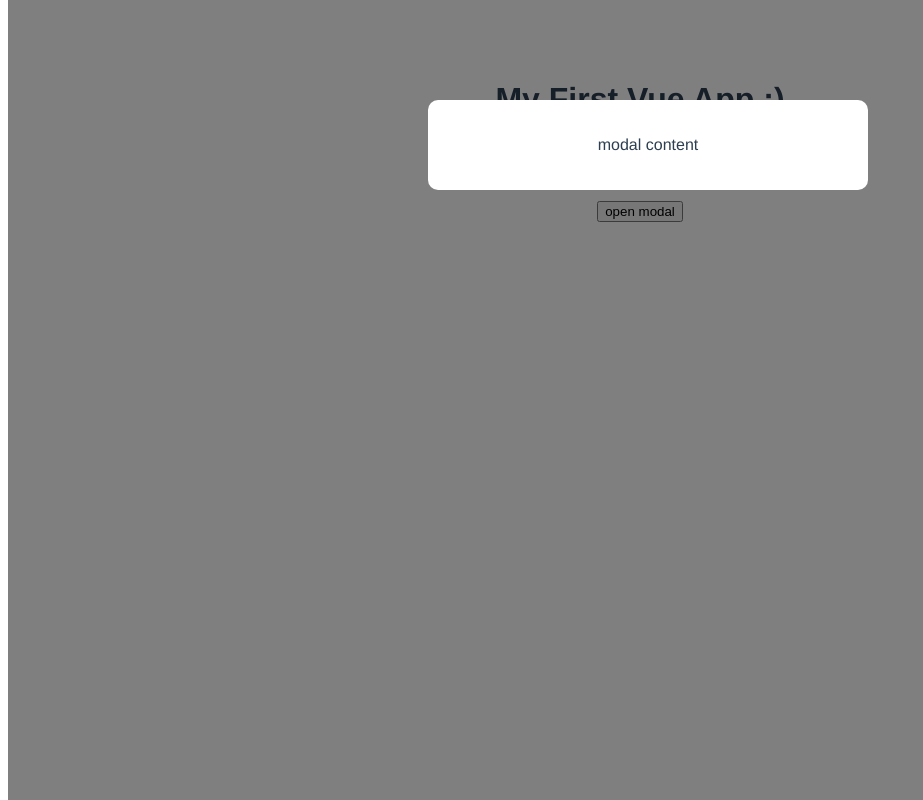
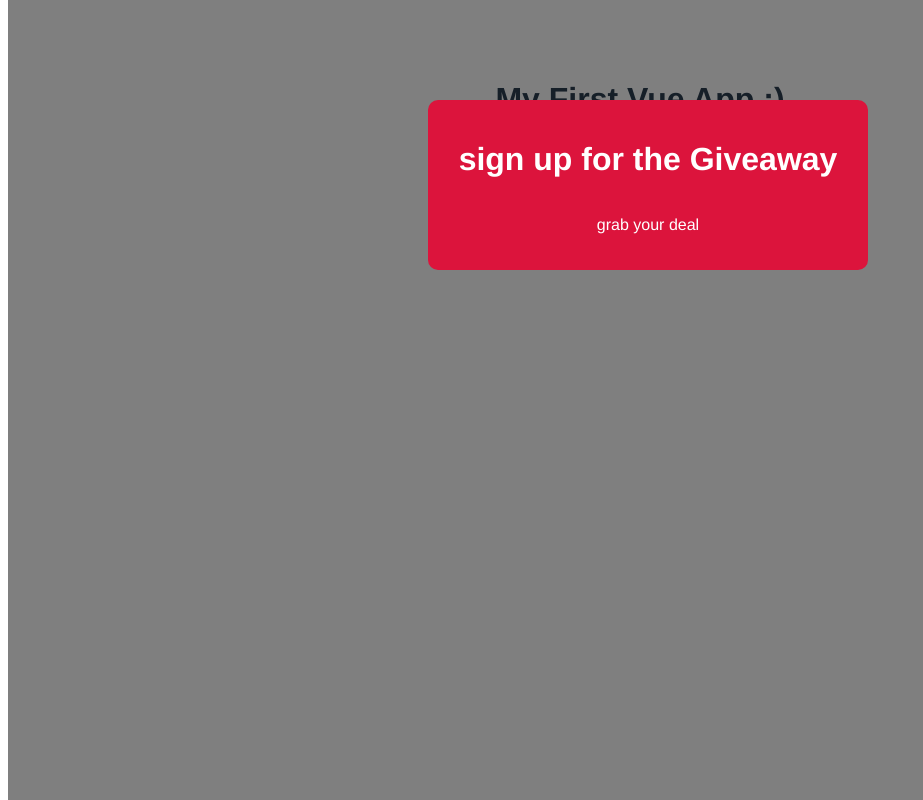
Before and after one commit to deeepak-me/vue3-roadmap, a Vue app in the folder modal-project/: page / in a window 1280 px wide. Both pictures are taken after a click on the button "open modal". Shown: the whole page, without its empty margins (0-923 px from the left). Built offline with nearby package versions, Linux system fonts and the light colour scheme.

Commit message:
feat: props

```diff
--- a/modal-project/src/components/Modal.vue
+++ b/modal-project/src/components/Modal.vue
@@ -1,10 +1,22 @@
 <template>
-  <div class="backdrop">
-    <div class="modal">
-      <p>modal content</p>
+  <div class="backdrop" @click.self="closeModal">
+    <div class="modal" :class="{ sale: theme === 'sale' }">
+      <h1>{{ header }}</h1>
+      <p>{{ text }}</p>
     </div>
   </div>
 </template>
+
+<script>
+export default {
+  props: ["header", "text", "theme"],
+  methods: {
+    closeModal() {
+      this.$emit("close");
+    },
+  },
+};
+</script>
 
 <style>
 .modal {
@@ -22,4 +34,23 @@
   width: 100%;
   height: 100%;
 }
+
+.modal h1 {
+  color: #03cfb4;
+  border: none;
+  padding: 0;
+}
+
+.modal p {
+  font-style: normal;
+}
+
+.modal.sale {
+  background: crimson;
+  color: white;
+}
+
+.modal.sale h1 {
+  color: white;
+}
 </style>
```
